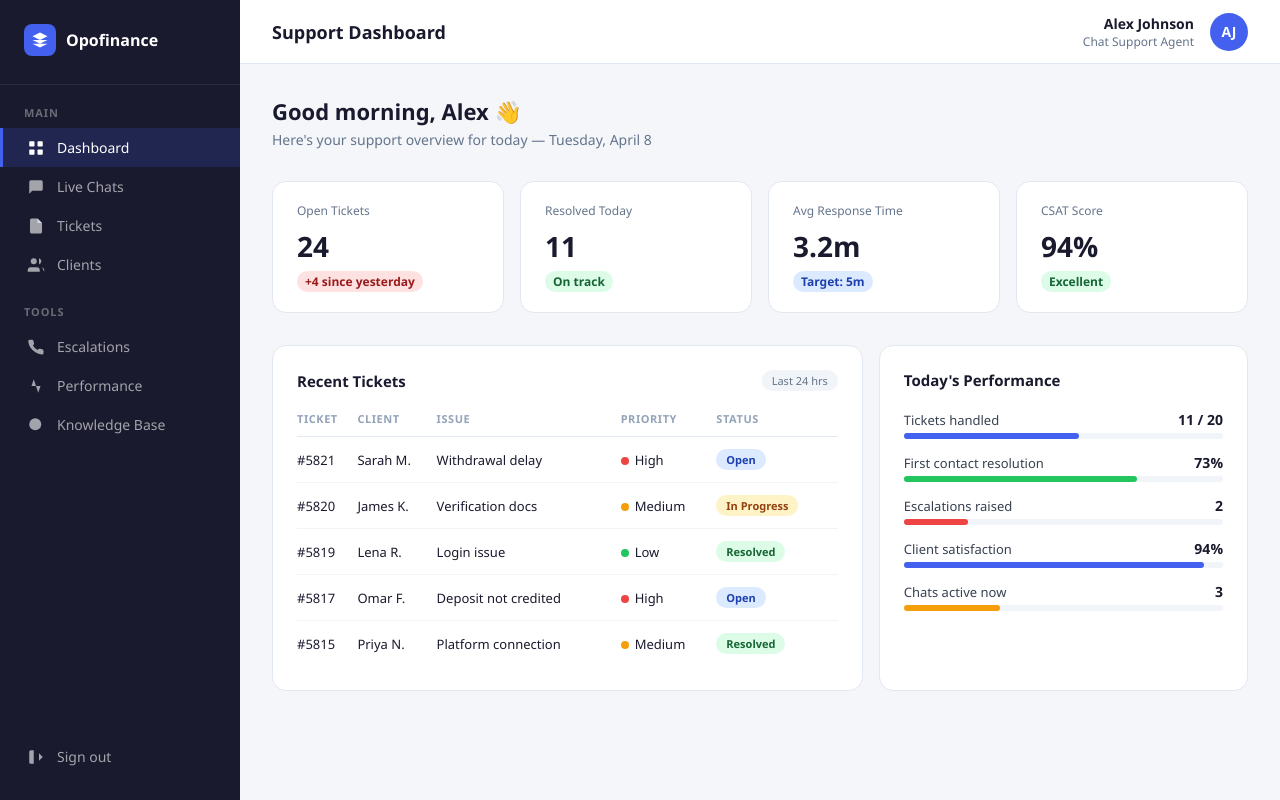
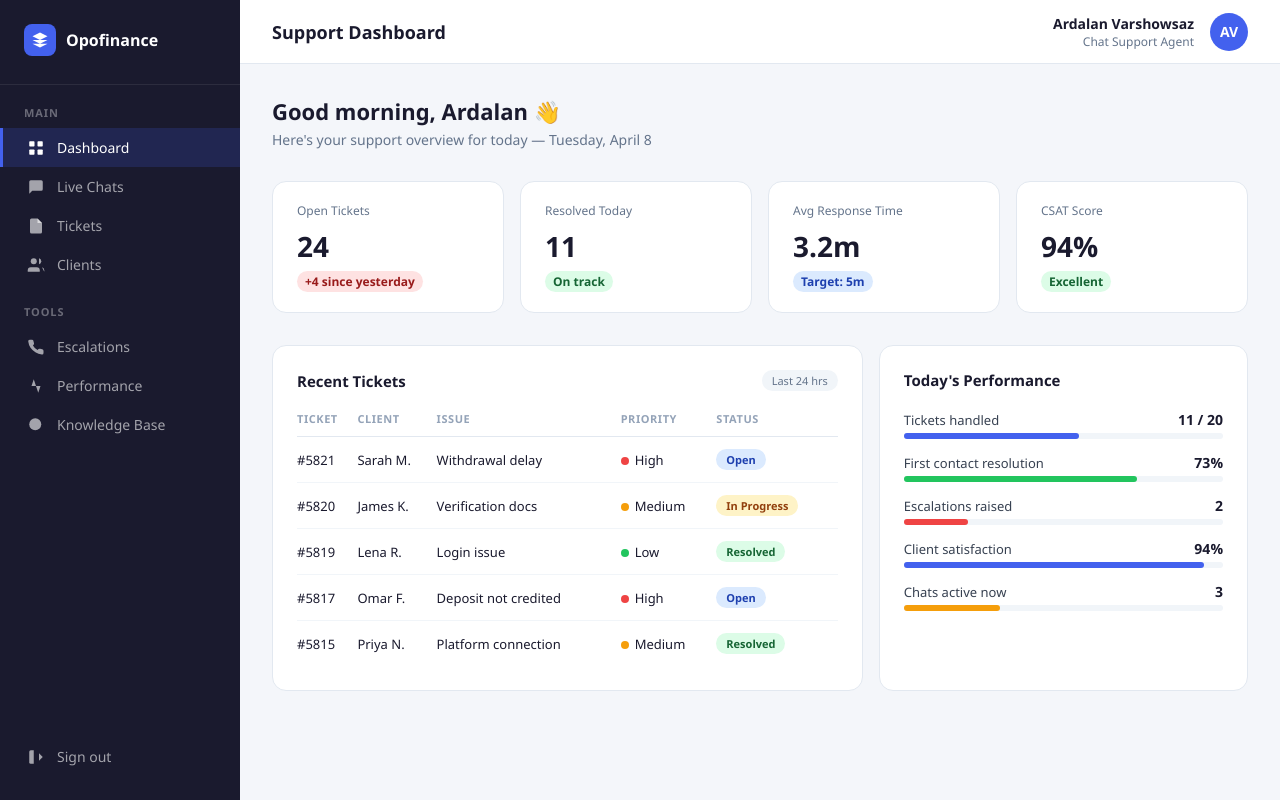
Before and after one commit to Ardi-ops-ops/my-dashboard, a plain HTML site: page dashboard.html in a window 1280 px wide. Both pictures are taken after a click on the button "Sign in". Drawn offline with Linux system fonts and the light colour scheme.

Commit message:
Add files via upload

```diff
--- a/dashboard.html
+++ b/dashboard.html
@@ -3,7 +3,7 @@
 <head>
 <meta charset="UTF-8" />
 <meta name="viewport" content="width=device-width, initial-scale=1.0"/>
-<title>Support Dashboard – Opofinance</title>
+<title>Ardalan Varshowsaz – Support Dashboard</title>
 <style>
   * { box-sizing: border-box; margin: 0; padding: 0; }
   body { font-family: 'Segoe UI', sans-serif; background: #f4f6fa; color: #1a1a2e; min-height: 100vh; }
@@ -192,15 +192,15 @@
       <h1>Support Dashboard</h1>
       <div class="topbar-right">
         <div class="user-info">
-          <div class="name">Alex Johnson</div>
+          <div class="name">Ardalan Varshowsaz</div>
           <div class="role">Chat Support Agent</div>
         </div>
-        <div class="avatar">AJ</div>
+        <div class="avatar">AV</div>
       </div>
     </div>
 
     <div class="content">
-      <div class="greeting">Good morning, Alex 👋</div>
+      <div class="greeting">Good morning, Ardalan 👋</div>
       <div class="subtext">Here's your support overview for today — Tuesday, April 8</div>
 
       <div class="stats-grid">
```
